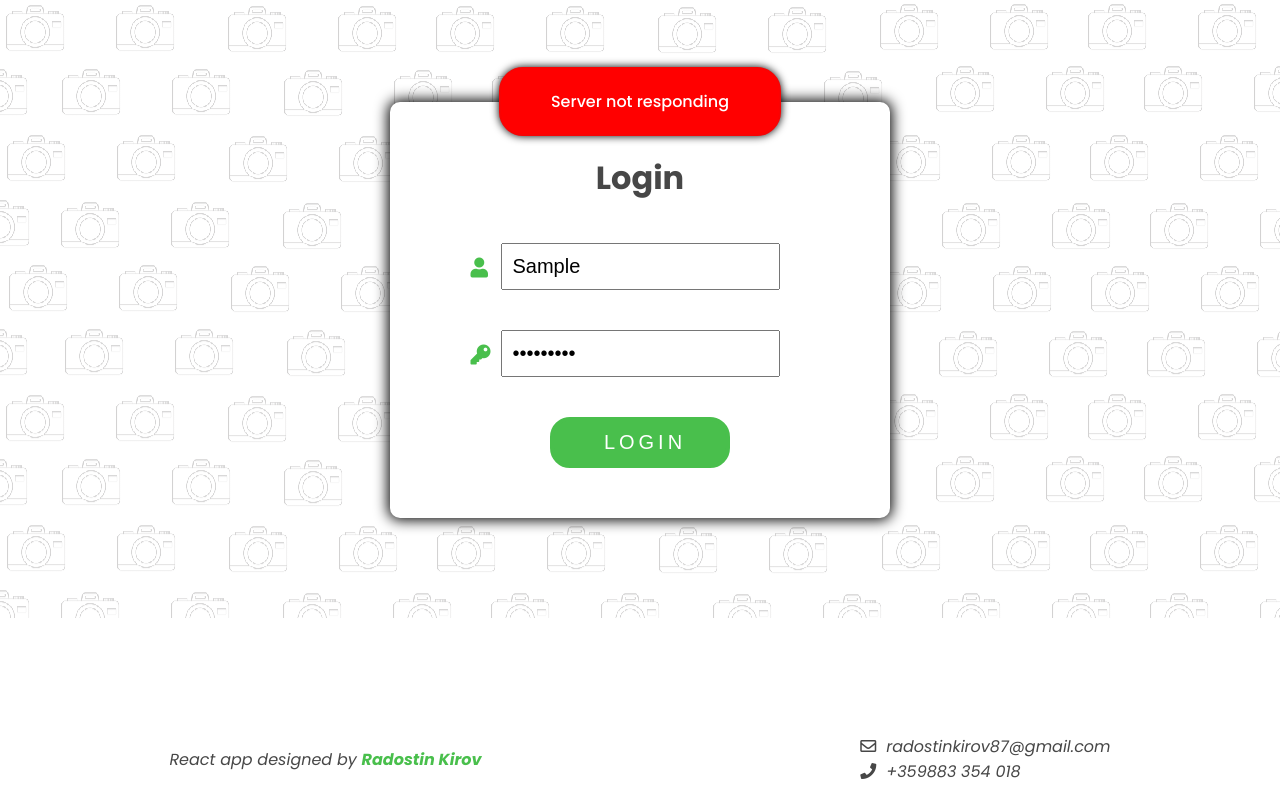
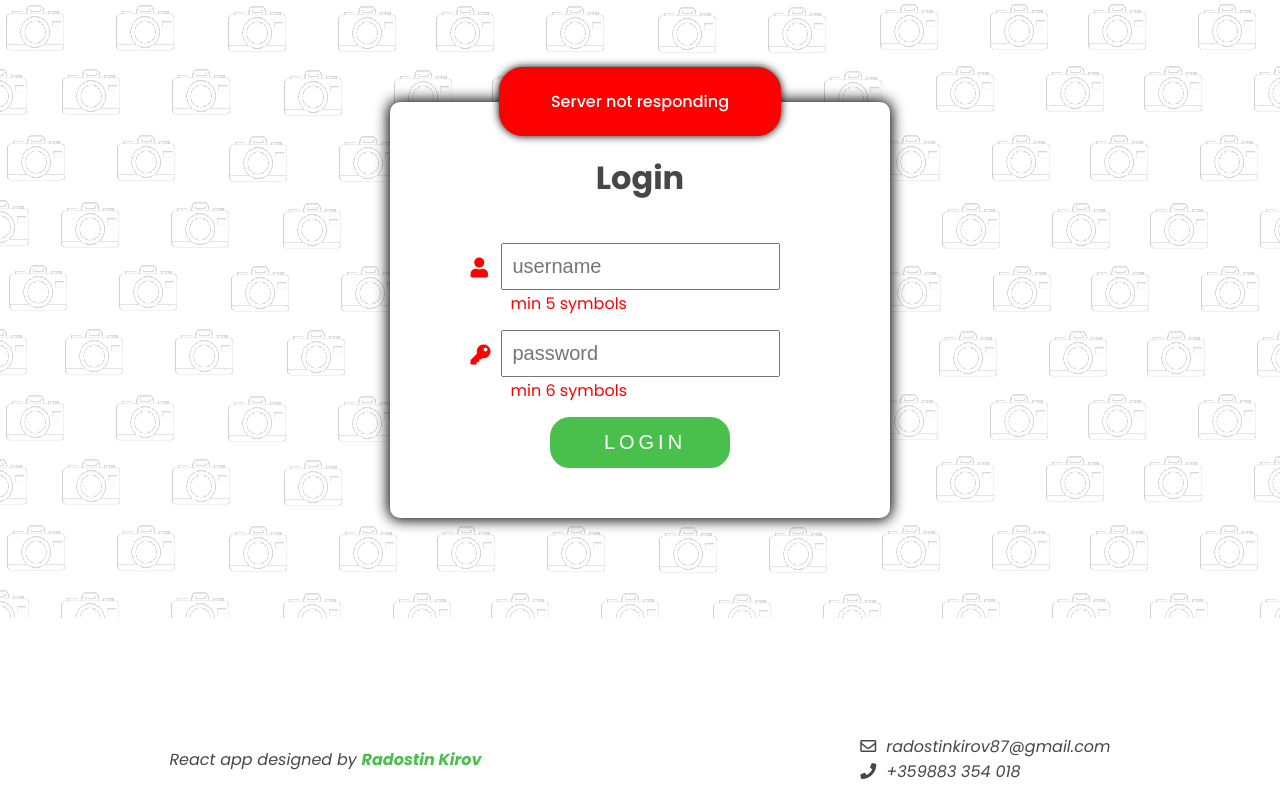
Before and after one commit to RadostinKirov/photoshare-app, a React (Create React App) app: page /login in a window 1280 px wide. Both pictures are taken after typing "Sample", "Sample123" into the empty fields and a click on the input "login". Shown: the part 597-1397 px from the top of the page. Built offline with nearby package versions, Linux system fonts and the light colour scheme; no server answers.

Commit message:
login reworked with controlled forms

```diff
--- a/src/components/Home/Home.js
+++ b/src/components/Home/Home.js
@@ -20,10 +20,8 @@ const Home = () => {
         getAllPhotos()
             .then(result => {
                 setPhotos(result);
-
                 console.log('result -> ', result)
-
-                   addAllPhotosInfo(result);
+                 addAllPhotosInfo(result);
             });
 
         window.scrollTo(0, 0);
--- a/src/components/User/Login/Login.css
+++ b/src/components/User/Login/Login.css
@@ -6,10 +6,57 @@
     position: relative;
 }
 
+.login i {
+    position: absolute;
+    left: -30px;
+    top: 35px;
+    font-size: 20px;
+}
+
 .user-inactive {
     color: lightgrey;
 }
 
+.user-fail {
+    color:red;
+    display: block;
+}
+
+.user-ok {
+    color: rgb(73, 191, 76);
+    display: block;
+}
+
+
+.login-form input {
+    margin-bottom: 20;
+}
+
+.username-login p, .password-login p {
+    margin-top: 0;
+    position: absolute;
+    bottom: -22px;
+    left: 10px;
+}
+
+.hidden {
+    display: none;
+}
+
+.pass-inactive {
+    color: lightgrey;
+}
+
+.pass-fail {
+    color:red;
+    display: block;
+}
+
+.pass-ok {
+    color: rgb(73, 191, 76);
+    display: block;
+}
+------------------------------
 .login-input-inactive {
     position: absolute;
     left: -30px;
@@ -51,13 +98,6 @@
     font-size: 20px;
 }
 
-.login-form input {
-    margin-bottom: 20;
-}
-
-.login-form p {
-    margin-top: 0;
-}
 
 .login-active {
     display: none;
--- a/src/components/User/Login/Login.js
+++ b/src/components/User/Login/Login.js
@@ -1,46 +1,53 @@
-import { getUser } from '../../../service/auth';
-import { useNavigate } from 'react-router-dom';
-import { useContext, useState } from 'react';
-import AuthContext from '../../../contexts/AuthContext';
-import './Login.css'
-import { useEffect } from 'react/cjs/react.development';
+import { useContext, useState } from "react";
+import './Login.css';
+import { getUser } from "../../../service/auth";
+import AuthContext from "../../../contexts/AuthContext";
+import { useNavigate } from "react-router-dom";
+
+
 
 
 const Login = () => {
     const { addUserInfo } = useContext(AuthContext);
-    let [isPassValid, setIsPassValid] = useState('false');
-    let [isUserValid, setIsUserValid] = useState('false');
     const navigate = useNavigate();
-
-    let [passIconClass, setPassIconClass] = useState('login-input-inactive');
-    let [userIconClass, setUserIconClass] = useState('login-input-inactive');
-    let [error, setError] = useState(null);
-
-    useEffect(() => {
-
-    }, [error]);
+    const [username, setUsername] = useState('');
+    const [password, setPassword] = useState('');
+    const [error, setError] = useState('');
+    const [userClass, setUserClass] = useState('user-inactive');
+    const [passClass, setPassClass] = useState('pass-inactive');
+    const [dataValid, setDataValid] = useState(false);
 
     const onSubmitHandler = (e) => {
         e.preventDefault();
+
         let data = new FormData(e.currentTarget);
-        const userForm = data.get('username');
-        const passForm = data.get('password');
-        const userFormData = { "username": userForm, "password": passForm };
+        let usernameFormdata = data.get('username');
+        let passwordFormData = data.get('password');
+        const loginData = { username, password };
 
-        if (!userForm || !passForm) {
-            if (!userForm || userForm.length<5) {
-                console.log('input-invalid')
-                setUserIconClass('input-invalid');
-            }
-            if (!passForm || passForm.length<6) {
-                console.log('input-invalid');
-                setPassIconClass('icon-invalid');
+        console.log("usernameFormdata -> ", usernameFormdata);
+        console.log("usernameFormdata.length -> ", usernameFormdata.length);
+        console.log("passwordFormData -> ", passwordFormData);
+        console.log("passwordFormData.length -> ", passwordFormData.length);
+
+        if (!usernameFormdata || usernameFormdata.length < 5) {
+
+            console.log('user-invalid');
+            setUserClass('user-fail');
+            setDataValid(false);
+
         }
 
-            return;
+        if (!passwordFormData || passwordFormData.length < 6) {
+            console.log('password-invalid');
+            setPassClass('pass-fail');
+            setDataValid(false);
         }
 
-        getUser(userFormData)
+        if (usernameFormdata.length >= 5 && passwordFormData.length >= 6) {
+            setDataValid(true);
+
+            getUser(loginData)
                 .then(res => {
                     console.log('res entered')
                     addUserInfo(res);
@@ -49,61 +56,67 @@ const Login = () => {
                 })
                 .catch(err => {
                     setError(err);
+                    setUserClass('user-fail');
+                    setPassClass('pass-fail');
+                    setPassword('');
+                    setUsername('');
                     setTimeout(() => {
                         setError('');
                     }, 5000);
+
                     console.log('Server Error -> ', err);
                 });
+
+        }
+
 
 
     }
 
+
     const onChangeUsername = (e) => {
-        const username = e.target.value
+        let usernameInput = e.target.value;
 
-        if (username.length >= 5) {
-            setIsUserValid(true);
-            setUserIconClass('input-valid');
+        if (usernameInput.length < 5) {
+            setUserClass('user-fail');
         } else {
-            setIsUserValid(false);
-            setUserIconClass('input-invalid');
-
+            setUserClass('user-ok')
+        }
+        setUsername(usernameInput);
     }
 
+    const onChangePassword = (e) => {
+        let passwordInput = e.target.value;
+
+        console.log(passwordInput)
+        if (passwordInput.length < 6) {
+
+            setPassClass('pass-fail');
+        } else {
+            setPassClass('pass-ok')
         }
-
-    const onChangePass = (e) => {
-        const pass = e.target.value
-        console.log()
-        if (pass.length >= 6) {
-            setIsPassValid(true);
-            setPassIconClass('input-valid');
-        } else {
-            setIsPassValid(false);
-            setPassIconClass('input-invalid');
-
+        setPassword(passwordInput);
     }
-
-    }
-
     return (
         <div className="login">
             <form className="login-form" onSubmit={onSubmitHandler}>
-                <div className={error ? 'error' : 'login-active'}>
+
+                <div className={error ? 'error' : 'hidden'}>
                     <p>{error}</p>
                 </div>
+
                 <h1>Login</h1>
 
                 <div className="username-login">
-                    <input onChange={onChangeUsername} type="text" name="username" placeholder="username" />
-                    <p className={isUserValid ? 'login-active' : 'login-inactive'}>min 5 symbols</p>
-                    <i className={userIconClass + " fas fa-user"}></i>
+                    <input onChange={onChangeUsername} value={username} type="text" name="username" placeholder="username" />
+                    <p className={userClass == 'user-inactive' || userClass == 'user-ok' ? 'hidden' : userClass}>min 5 symbols</p>
+                    <i className={userClass + " fas fa-user"}></i>
                 </div>
 
                 <div className="password-login">
-                    <input onChange={onChangePass} type="password" name="password" placeholder="password" />
-                    <p className={isPassValid && true ? 'login-active' : 'login-inactive'}>min 6 symbols</p>
-                    <i className={passIconClass + " fas fa-key"}></i>
+                    <input onChange={onChangePassword} value={password} type="password" name="password" placeholder="password" />
+                    <p className={passClass == 'pass-inactive' || passClass == 'pass-ok' ? 'hidden' : passClass}>min 6 symbols</p>
+                    <i className={passClass + " fas fa-key"}></i>
                 </div>
 
                 <input type="submit" className="login-btn" value="login" />
--- a/src/components/User/Register/Register.js
+++ b/src/components/User/Register/Register.js
@@ -16,6 +16,7 @@ const Register = () => {
     let [pass, setPass] = useState(null);
     let [repass, setRepass] = useState(null);
     let [isRepassValid, setIsRepassValid] = useState('false');
+    let [error, setError] = useState(null);
 
     let [passwordsMatch, setPasswordsMatch] = useState(true);
 
@@ -30,6 +31,15 @@ const Register = () => {
                 console.log('res -> ', res);
                 addUserInfo(res);
                 navigate('/');
+            })
+            .catch(err => {
+                console.log('test')
+                setError(err);
+
+                setTimeout(() => {
+                    setError('');
+                }, 5000);
+                user = 'dasd'
             });
     }
 
@@ -111,10 +121,15 @@ const Register = () => {
     return (
         <div className="register">
             <form action="" className="register-form" onSubmit={onSubmitHandler}>
+
+                <div className={error ? 'error' : 'login-active'}>
+                    <p>{error}</p>
+                </div>
+
                 <h1>Register</h1>
 
                 <div className="username-register">
-                    <input onChange={onChangeUsername} type="text" name="username" placeholder="username" />
+                    <input onChange={onChangeUsername} type="text" name="username" placeholder="username"  />
                     <p className={isUserValid ? 'register-active' : 'register-inactive'}>min 5 symbols</p>
                     <i className={userIconClass + " fas fa-user"}></i>
                 </div>
--- a/src/service/auth.js
+++ b/src/service/auth.js
@@ -1,5 +1,7 @@
 
 export async function createUser(data) {
+
+    try {
         const res = await fetch('http://localhost:3030/auth/register', {
             method: 'POST',
             headers: {
@@ -9,7 +11,21 @@ export async function createUser(data) {
         });
 
         const resData = await res.json();
+        console.log('res -> ', res.ok)
+        if (res.ok) {
             return resData;
+        } else {
+            throw resData;
+        }
+    } catch (err) {
+        console.log('catched err -> ', await err);
+        if (err.message == "Failed to fetch") {
+            throw ("Server not responding");
+        } else {
+            const errMsg = err.message ? err.message : err;
+            throw errMsg;
+        }
+    }
 }
 
 export async function getUser(data) {
@@ -34,7 +50,7 @@ export async function getUser(data) {
             throw resData;
         }
     } catch (err) {
-        console.log('catched err -> ', err.message);
+        console.log('catched err -> ', err);
         if (err.message == "Failed to fetch") {
             throw ("Server not responding");
         } else {
```
Also changed, not shown: src/components/User/Login/Login-uncontrolled.js (added, +124 -0 lines). Lines whose indentation alone changed are shown as unchanged.
